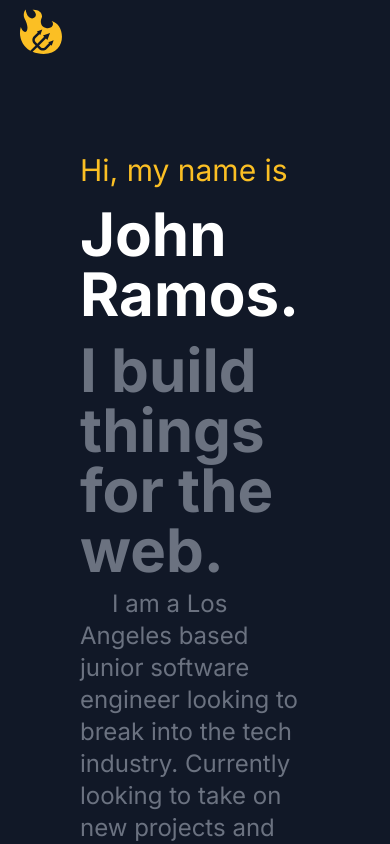
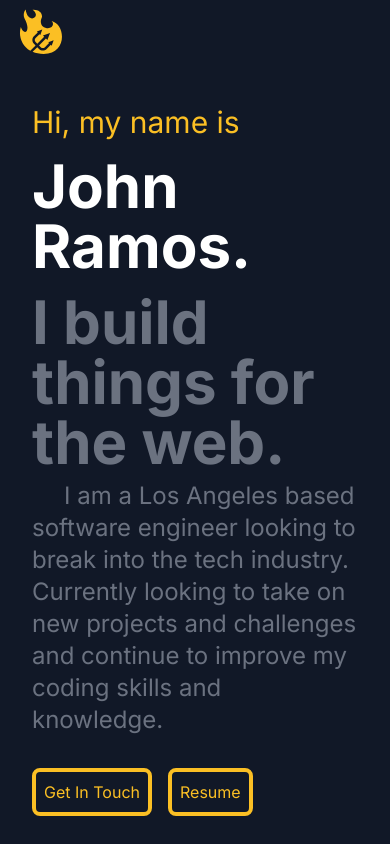
Before and after one commit to jramos5883/portfolio-website-2.0, a Next.js app in the folder portfolio-website-2.0-app/: page / in a window 390 px wide. Shown: the top 844 px of the page. Built offline with nearby package versions, Linux system fonts and the light colour scheme.

Commit message:
Added custom tailwind break points, working on responsive design in intro.

```diff
--- a/portfolio-website-2.0-app/app/components/aboutMe/aboutMe.comp.jsx
+++ b/portfolio-website-2.0-app/app/components/aboutMe/aboutMe.comp.jsx
@@ -20,7 +20,7 @@ export default function AboutMe() {
             anime({
               targets: introRef.current,
               opacity: [0, 1],
-              duration: 1000,
+              duration: 100,
               easing: "easeInOutExpo",
             });
 
@@ -93,7 +93,7 @@ export default function AboutMe() {
   }, []);
 
   return (
-    <div ref={introRef} className="m-20" style={{ opacity: 0 }}>
+    <div ref={introRef} className="m-20 mt-48" style={{ opacity: 0 }}>
       {/* Initial hidden state */}
       <div className="w-2/3">
         <p ref={firstPRef} className="text-amber-400 text-3xl py-2">
--- a/portfolio-website-2.0-app/app/components/intro/intro.comp.jsx
+++ b/portfolio-website-2.0-app/app/components/intro/intro.comp.jsx
@@ -20,7 +20,7 @@ export default function Intro() {
             anime({
               targets: introRef.current,
               opacity: [0, 1],
-              duration: 1000,
+              duration: 100,
               easing: "easeInOutExpo",
             });
 
@@ -93,7 +93,7 @@ export default function Intro() {
   }, []);
 
   return (
-    <div ref={introRef} className="m-20" style={{ opacity: 0 }}>
+    <div ref={introRef} className="m-8 tablet:m-20" style={{ opacity: 0 }}>
       {/* Initial hidden state */}
       <p ref={firstPRef} className="text-amber-400 text-3xl py-2">
         Hi, my name is
@@ -108,9 +108,9 @@ export default function Intro() {
         ref={fourthPRef}
         className="text-gray-500 max-w-lg text-2xl indent-8 pb-8"
       >
-        I am a Los Angeles based junior software engineer looking to break into
-        the tech industry. Currently looking to take on new projects and
-        challenges and continue to improve my coding skills and knowledge.
+        I am a Los Angeles based software engineer looking to break into the
+        tech industry. Currently looking to take on new projects and challenges
+        and continue to improve my coding skills and knowledge.
       </p>
       <div ref={fifthPRef}>
         <button className="text-amber-400 border-amber-400 p-2 mr-4 border-4 rounded-lg hover:bg-yellow-700">
--- a/portfolio-website-2.0-app/tailwind.config.js
+++ b/portfolio-website-2.0-app/tailwind.config.js
@@ -6,7 +6,18 @@ module.exports = {
     "./app/**/*.{js,ts,jsx,tsx,mdx}",
   ],
   theme: {
-    extend: {},
+    extend: {
+      screens: {
+        // Custom Break Points
+        cellsm: "360px",
+        celllg: "412px",
+        tablet: "768px",
+        lapsm: "1024px",
+        laplg: "1366px",
+        desksm: "1920px",
+        desklg: "2560px",
+      },
+    },
   },
   plugins: [],
 };
```
